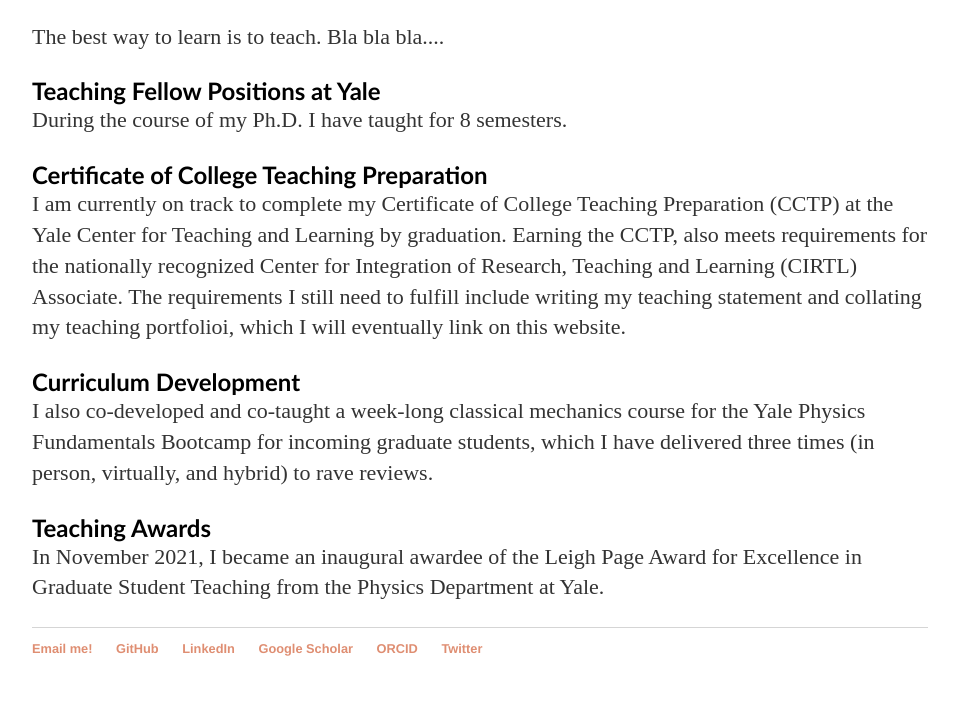
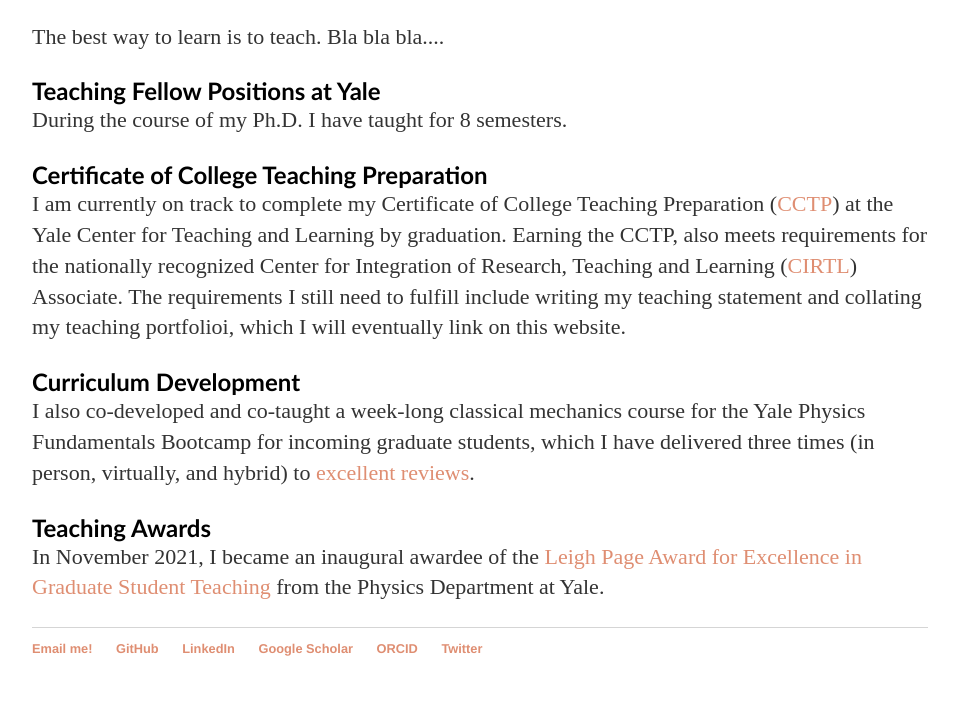
Before and after one commit to lunazagor/lunazagor.github.io, a Jekyll site: the page built from teaching/index.html, in a window 1280 px wide. Shown: the part 533-1249 px from the top of the page, without its empty margins (160-1119 px from the left). Built offline with Jekyll 4.4.1, drawn with Linux system fonts in a browser that asks for light colours.

Commit message:
Update index.html
added links

```diff
--- a/teaching/index.html
+++ b/teaching/index.html
@@ -26,16 +26,16 @@ title: Teaching
 
 <h2 style="text-align:left;font-family:optima;margin-bottom:0.0em"> Certificate of College Teaching Preparation </h2>
 
-<p style="text-align:left;font-size:22px; display: inline"> I am currently on track to complete my Certificate of College Teaching Preparation (CCTP) at the Yale Center for Teaching and Learning by graduation. Earning the CCTP, also meets requirements for the nationally recognized Center for Integration of Research, Teaching and Learning (CIRTL) Associate. The requirements I still need to fulfill include writing my teaching statement and collating my teaching portfolioi, which I will eventually link on this website. <p>
+<p style="text-align:left;font-size:22px; display: inline"> I am currently on track to complete my Certificate of College Teaching Preparation (<a href="https://poorvucenter.yale.edu/certificate-college-teaching-preparation">CCTP</a>) at the Yale Center for Teaching and Learning by graduation. Earning the CCTP, also meets requirements for the nationally recognized Center for Integration of Research, Teaching and Learning (<a href="https://www.cirtl.net/">CIRTL</a>) Associate. The requirements I still need to fulfill include writing my teaching statement and collating my teaching portfolioi, which I will eventually link on this website. <p>
 
 <h2 style="text-align:left;font-family:optima;margin-bottom:0.0em"> Curriculum Development </h2>
 
-<p style="text-align:left;font-size:22px; display: inline">  I also co-developed and co-taught a week-long classical mechanics course for the Yale Physics Fundamentals Bootcamp for incoming graduate students, which I have delivered three times (in person, virtually, and hybrid) to rave reviews.<p>
+<p style="text-align:left;font-size:22px; display: inline">  I also co-developed and co-taught a week-long classical mechanics course for the Yale Physics Fundamentals Bootcamp for incoming graduate students, which I have delivered three times (in person, virtually, and hybrid) to <a href="https://physics.yale.edu/academics/graduate-studies/bootcamp-physics-fundamentals-2021">excellent reviews</a>.<p>
 
 
 <h2 style="text-align:left;font-family:optima;margin-bottom:0.0em"> Teaching Awards </h2>
 
-<p style="text-align:left;font-size:22px; display: inline"> In November 2021, I became an inaugural awardee of the Leigh Page Award for Excellence in Graduate Student Teaching from the Physics Department at Yale.<p>
+<p style="text-align:left;font-size:22px; display: inline"> In November 2021, I became an inaugural awardee of the <a href="https://physics.yale.edu/leigh-page-award-excellence-graduate-student-teaching">Leigh Page Award for Excellence in Graduate Student Teaching</a> from the Physics Department at Yale.<p>
 
 </body>
 </html>
```
